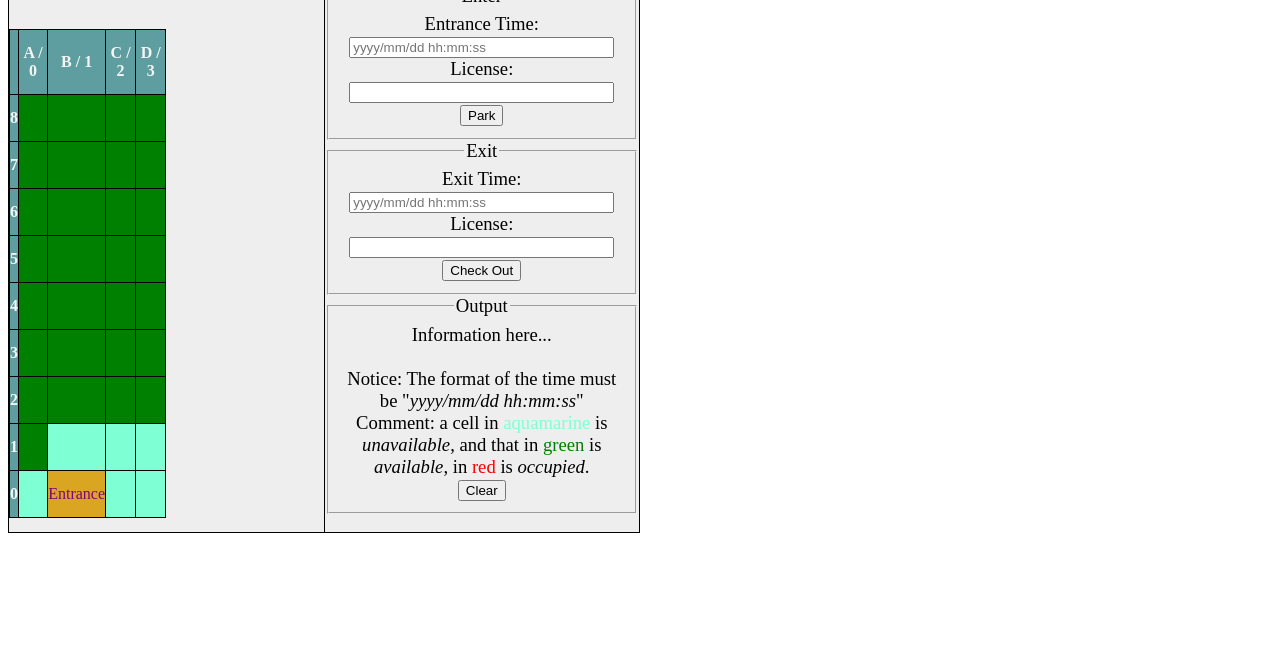
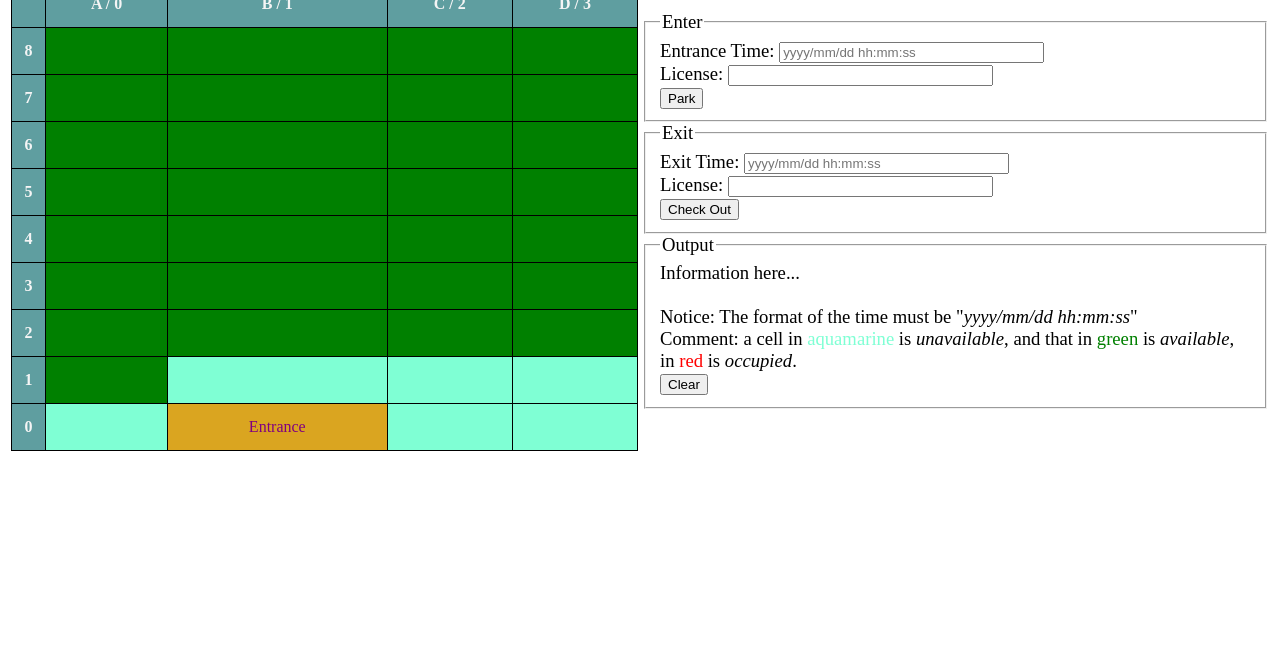
Before and after one commit to Aki-Hoyue/parking_system, a plain HTML site: page index.html in a window 1280 px wide. Shown: the part 132-800 px from the top of the page. Drawn offline with Linux system fonts and the light colour scheme.

Commit message:
add table styles by id

```diff
--- a/style.css
+++ b/style.css
@@ -1,5 +1,5 @@
-table{
-    width: 50%;
+#ParkingArea{
+    width: 100%;
     border-collapse: collapse;
     float: left;
 }
@@ -10,17 +10,17 @@ table caption{
     margin: 1em 0;
 }
 
-th,td{
+#ParkingArea th,#ParkingArea td{
     border: 1px solid black;
     text-align: center;
     padding: 14px 0;
 }
 
-table tbody tr{
+#ParkingArea tbody tr{
     background-color: #eee;
 }
 
-th{
+#ParkingArea th{
     background-color:cadetblue;
     color:whitesmoke;
 }
```
